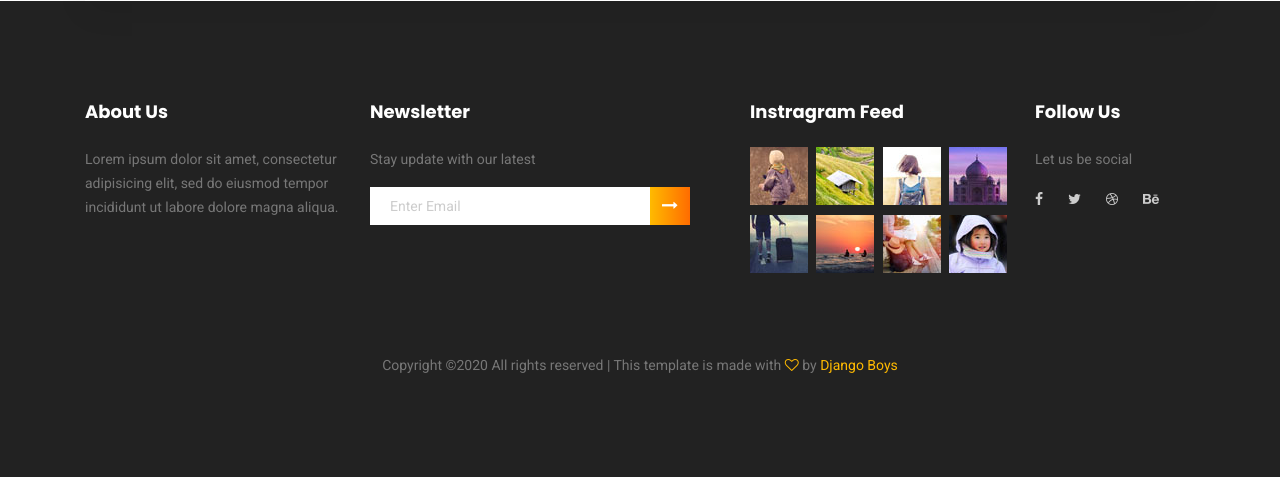
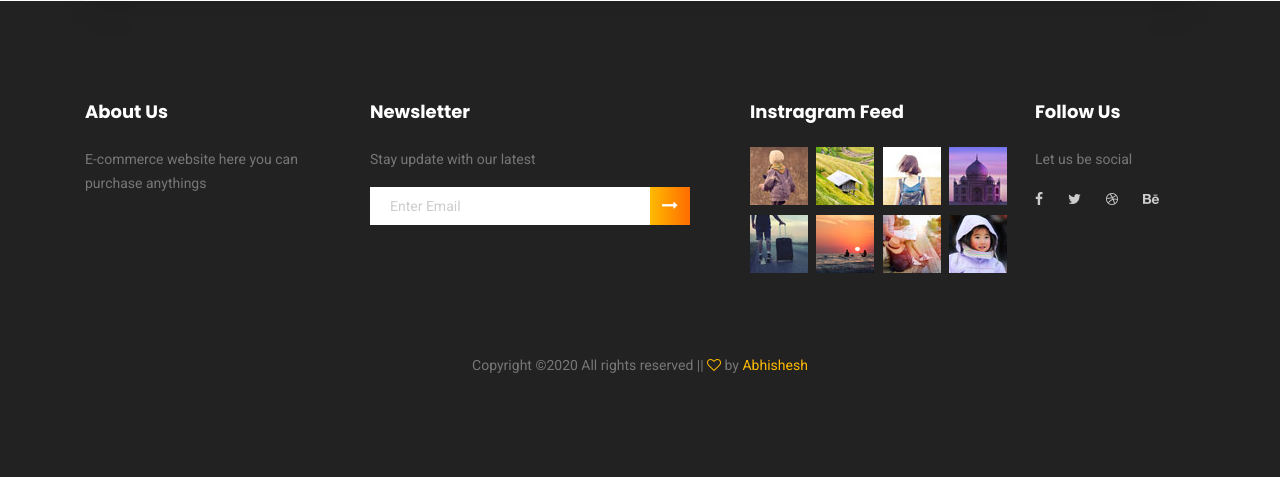
Before and after one commit to Abhishesh123/E-commerce-django-python, a Django app: page /password-reset in a window 1280 px wide. Shown: the part 755-1232 px from the top of the page. Run offline with Django 3.2, Linux system fonts and the light colour scheme; data that the repository does not hold is empty; some libraries are stand-ins or nearby versions.

Commit message:
footer name

```diff
--- a/Xandar/templates/partials/footer.html
+++ b/Xandar/templates/partials/footer.html
@@ -7,8 +7,7 @@
                <div class="single-footer-widget">
                   <h6>About Us</h6>
                   <p>
-                     Lorem ipsum dolor sit amet, consectetur adipisicing elit, sed do eiusmod tempor incididunt ut labore dolore
-                     magna aliqua.
+                     E-commerce website here you can purchase anythings
                   </p>
                </div>
             </div>
@@ -18,7 +17,7 @@
                   <p>Stay update with our latest</p>
                   <div class="" id="mc_embed_signup">
 
-                     <div class="form-inline">
+                    <div class="form-inline">
                      {% csrf_token %}
                         <div class="d-flex flex-row">
 
@@ -72,7 +71,7 @@
          </div>
          <div class="footer-bottom d-flex justify-content-center align-items-center flex-wrap">
             <p class="footer-text m-0"><!-- Link back to Colorlib can't be removed. Template is licensed under CC BY 3.0. -->
-Copyright &copy;<script>document.write(new Date().getFullYear());</script> All rights reserved | This template is made with <i class="fa fa-heart-o" aria-hidden="true"></i> by <a href="#" target="_blank">Django Boys</a>
+Copyright &copy;<script>document.write(new Date().getFullYear());</script> All rights reserved || <i class="fa fa-heart-o" aria-hidden="true"></i> by <a href="https://www.linkedin.com/in/abhishesh-mishra/" target="_blank">Abhishesh</a>
 <!-- Link back to Colorlib can't be removed. Template is licensed under CC BY 3.0. -->
 </p>
          </div>
```
Also changed, not shown: 1 other file.
